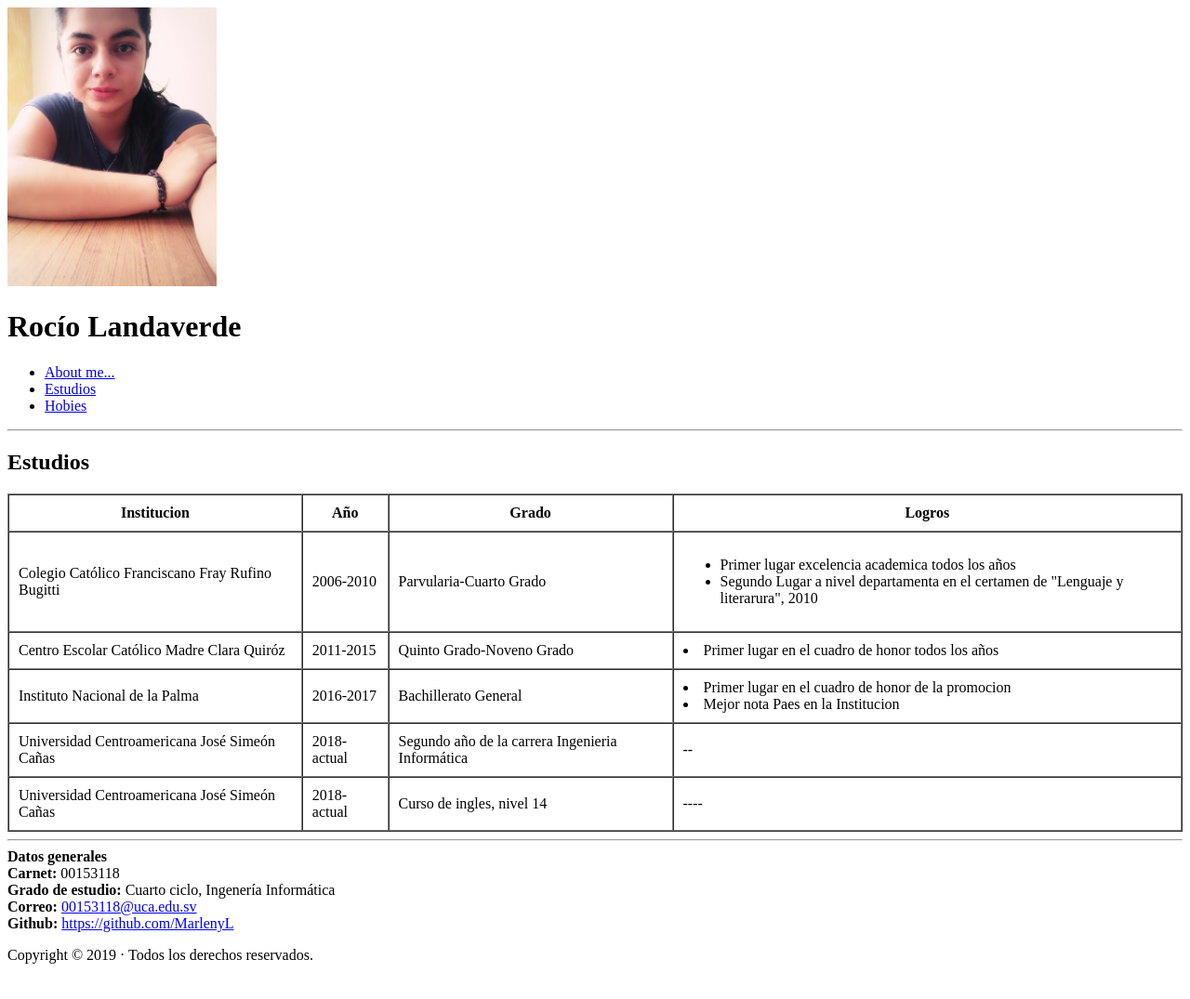
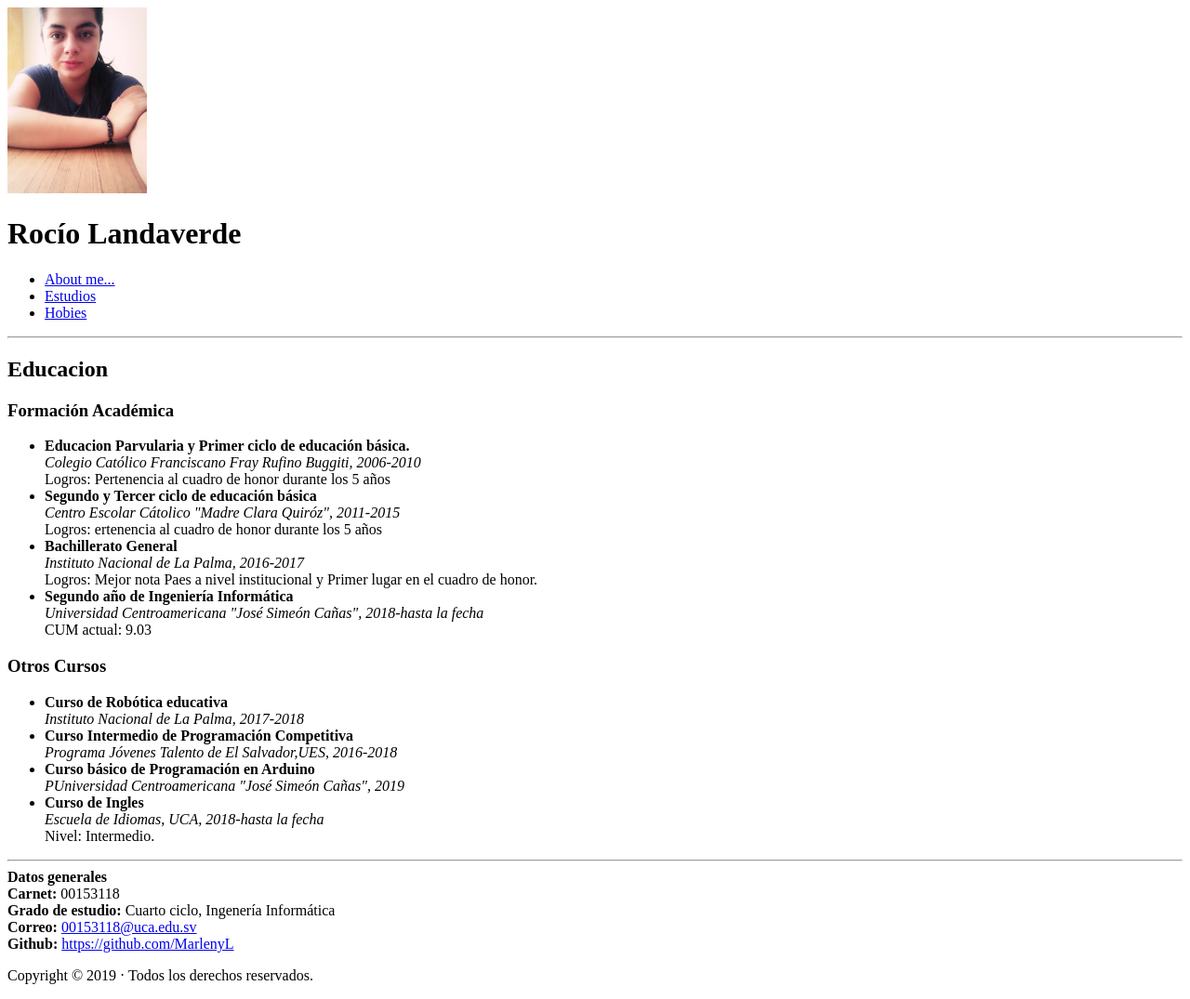
Before and after one commit to MarlenyL/Portafolio_PW0219_00153118, a plain HTML site: page Tareas/Tarea1/estudios.html in a window 1280 px wide. Shown: the whole page at 93% size. Before the commit the page ends 1053 px from the top, so only its background shows below. Drawn offline with Linux system fonts and the light colour scheme.

Commit message:
[Tarea1] Modicacion: Estudios.html

```diff
--- a/Tareas/Tarea1/estudios.html
+++ b/Tareas/Tarea1/estudios.html
@@ -4,11 +4,11 @@
     <meta charset="UTF-8">
     <meta name="viewport" content="width=device-width, initial-scale=1.0">
     <meta http-equiv="X-UA-Compatible" content="ie=edge">
-    <title>Estudios</title>
+    <title>Educación</title>
 </head>
 <body>
         <header>
-                <img src="imagenes/perfil.jpg" height="300px">
+                <img src="imagenes/perfil.jpg" height="200px">
                 <h1>Rocío Landaverde</h1>
 
                 <nav class="menu">
@@ -21,66 +21,57 @@
         </header>
         <hr>
         <main>
-            <h2>Estudios</h2>
-            <table border="1" cellpadding="10" cellspacing="0">
-                <thead>
-                    <tr>
-                        <th>Institucion</th>
-                        <th>Año</th>
-                        <th>Grado</th>
-                        <th>Logros</th>
-                    </tr>
+            <h2>Educacion</h2>
+            <div>
+                <h3>Formación Académica</h3>
+                <ul>
+                    <li>
+                        <b>Educacion Parvularia y Primer ciclo de  educación básica.</b> <br>
+                        <i>Colegio Católico Franciscano Fray Rufino Buggiti, 2006-2010</i><br>
+                        Logros: Pertenencia al cuadro de honor durante los 5 años
+                    </li>
+                    <li>
+                        <b>Segundo y Tercer ciclo de educación básica</b> <br>
+                        <i>Centro Escolar Cátolico "Madre Clara Quiróz", 2011-2015</i><br>
+                        Logros: ertenencia al cuadro de honor durante los 5 años
+                    </li>
+                    <li>
+                        <b>Bachillerato General</b> <br>
+                        <i>Instituto Nacional de La Palma, 2016-2017</i><br>
+                        Logros: Mejor nota Paes a nivel institucional y Primer lugar en el cuadro de honor.
+                    </li>
+                    <li>
+                        <b>Segundo año de Ingeniería Informática</b> <br>
+                        <i>Universidad Centroamericana "José Simeón Cañas", 2018-hasta la fecha</i><br>
+                        CUM actual: 9.03
+                    </li>
+                <ul>
+            </div>
+            <div>
+                <h3>Otros Cursos</h3>
+                <ul>
+                    <li>
+                        <b>Curso de Robótica educativa</b> <br>
+                        <i>Instituto Nacional de La Palma, 2017-2018</i><br>
+                    </li>
+                    <li>
+                        <b>Curso Intermedio de Programación Competitiva</b> <br>
+                        <i>Programa Jóvenes Talento de El Salvador,UES, 2016-2018</i><br>
+                    </li>
+                    <li>
+                        <b>Curso básico de Programación en Arduino</b> <br>
+                        <i>PUniversidad Centroamericana "José Simeón Cañas", 2019</i><br>
+                    </li>
 
-                </thead>
-                <tbody>
-                    <tr>
-                        <td>Colegio Católico Franciscano Fray Rufino Bugitti</td>
-                        <td>2006-2010</td>
-                        <td>Parvularia-Cuarto Grado</td>
-                        <td>
-                            <ul>
-                                <li>Primer lugar excelencia academica todos los años</li>
-                                <li>Segundo Lugar a nivel departamenta en el certamen de "Lenguaje y literarura", 2010</li>
-                            </ul>
-                        </td>
-                    </tr>
-                    <tr>
-                        <td>Centro Escolar Católico Madre Clara Quiróz</td>
-                        <td>2011-2015</td>
-                        <td>Quinto Grado-Noveno Grado</td>
-                        <td>
-                            <lu>
-                                <li>Primer lugar en el cuadro de honor todos los años</li>
-                            </lu>
-                        </td>
-                    </tr>
-                    <tr>
-                            <td>Instituto Nacional de la Palma</td>
-                            <td>2016-2017</td>
-                            <td>Bachillerato General</td>
-                            <td>
-                                <lu>
-                                    <li>Primer lugar en el cuadro de honor de la promocion</li>
-                                    <li>Mejor nota Paes en la Institucion</li>
-                                </lu>
-                            </td>
+                    <li>
+                        <b>Curso de Ingles</b> <br>
+                        <i>Escuela de Idiomas, UCA, 2018-hasta la fecha</i><br>
+                        Nivel: Intermedio.
+                    </li>
 
-                        </tr>
-                        <tr>
-                                <td>Universidad Centroamericana José Simeón Cañas</td>
-                                <td>2018-actual</td>
-                                <td>Segundo año de la carrera Ingenieria Informática</td>
-                                <td>--</td>
-                        </tr>
-                        <tr>
-                                <td>Universidad Centroamericana José Simeón Cañas</td>
-                                <td>2018-actual</td>
-                                <td>Curso de ingles, nivel 14</td>
-                                <td>----</td>
-                        </tr>
-                </tbody>
+                <ul>
+            </div>
 
-            </table>
         </main>
         <hr>
         <footer>
```
Also changed, not shown: Tareas/Tarea1/hobies.html (+1 -3 lines), Tareas/Tarea1/index.html (+3 -2 lines).
